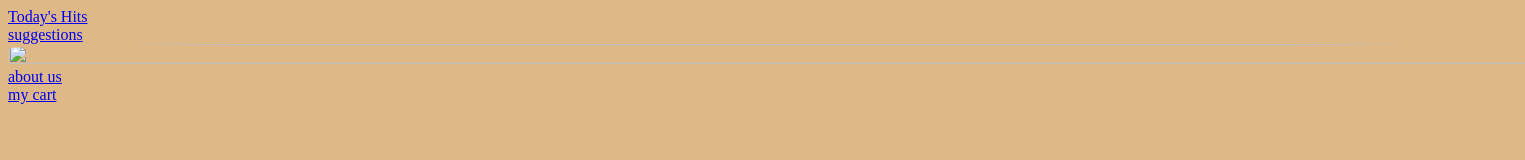
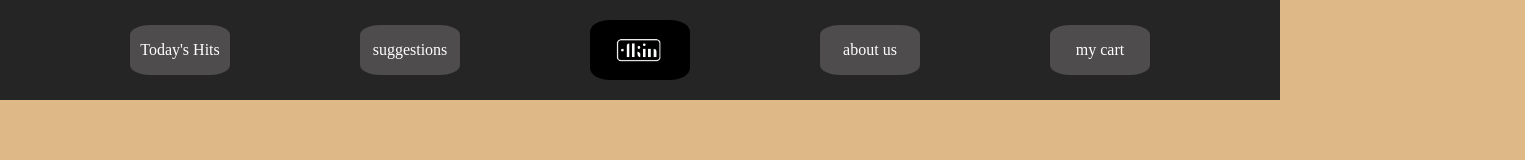
Before and after one commit to parbat10/4-kin, a plain HTML site: page suggestions.html in a window 1280 px wide. Shown: the top 160 px of the page, 1525 px wide, since content can reach past the window. Drawn offline with Linux system fonts and the light colour scheme; the site is published under a folder, as on GitHub Pages, so addresses that start at the root find nothing.

Commit message:
Update suggestions.html

```diff
--- a/suggestions.html
+++ b/suggestions.html
@@ -1,8 +1,8 @@
 <!DOCTYPE html>
 <html lang="en">
 <head>
-  <link rel="stylesheet" href="/css-files/header.css">
-  <link rel="stylesheet" href="/css-files/general.css">
+  <link rel="stylesheet" href="./css-files/header.css">
+  <link rel="stylesheet" href="./css-files/general.css">
   <meta charset="UTF-8">
   <meta name="viewport" content="width=device-width, initial-scale=1.0">
   <title>Document</title>
@@ -16,7 +16,7 @@
       <div class="container-div">suggestions</div>
     </a>
     <a href="/index.html"> <div class="container-div">
-      <img style="width: 120%; height: 120%; object-fit:cover ; border-radius: 20%;" src="/images/Screenshot 2025-06-19 102348.png">
+      <img style="width: 120%; height: 120%; object-fit:cover ; border-radius: 20%;" src="./images/Screenshot 2025-06-19 102348.png">
     </div>
     </a>
     <a href="/about-us.html">
```
